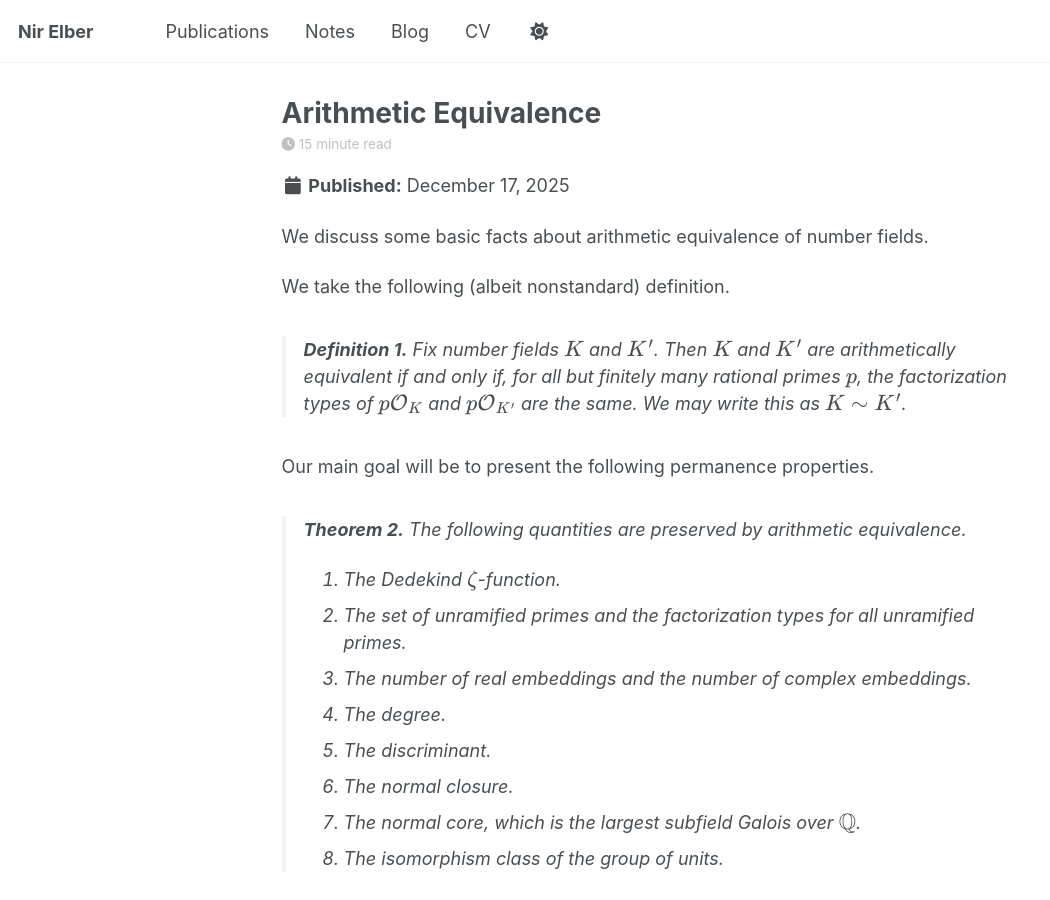
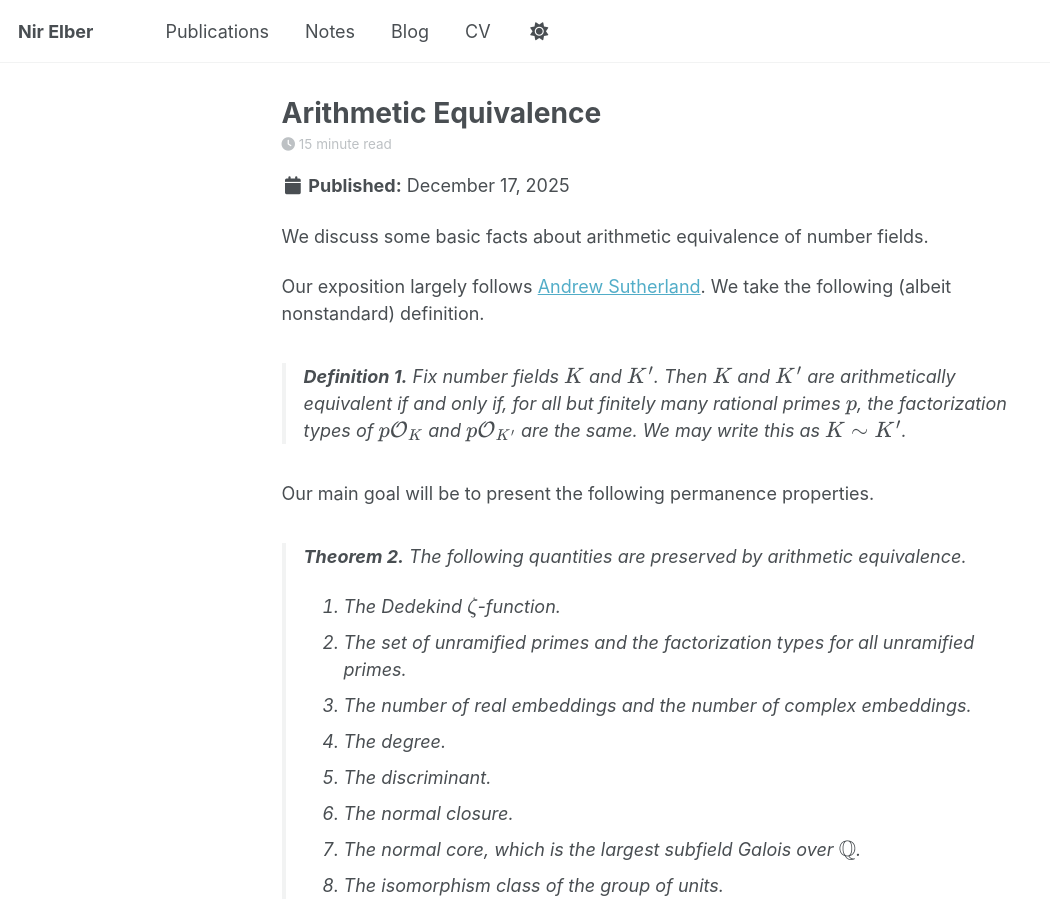
Before and after one commit to dFoiler/dfoiler.github.io, a Jekyll site: the page built from _posts/2025-12-17-blog-post.md, in a window 1280 px wide and 900 px high. Shown: the whole window, without its empty margins (0-1050 px from the left). Built offline with Jekyll 4.4.1, drawn with Linux system fonts in a browser that asks for light colours; a script that is not in the unit is left out.

Commit message:
blag citations

```diff
--- a/_posts/2025-12-17-blog-post.md
+++ b/_posts/2025-12-17-blog-post.md
@@ -9,7 +9,7 @@ tags:
 
 We discuss some basic facts about arithmetic equivalence of number fields.
 
-We take the following (albeit nonstandard) definition.
+Our exposition largely follows [Andrew Sutherland](https://math.mit.edu/~drew/ArithmeticEquivalenceLectureNotes.pdf). We take the following (albeit nonstandard) definition.
 
 > **Definition 1.**
 Fix number fields \\(K\\) and \\(K'\\). Then \\(K\\) and \\(K'\\) are *arithmetically equivalent* if and only if, for all but finitely many rational primes \\(p\\), the factorization types of \\(p\mathcal O_K\\) and \\(p\mathcal O_{K'}\\) are the same. We may write this as \\(K\sim K'\\).
```
Also changed, not shown: _posts/2025-12-18-blog-post.md (+2 -0 lines).
